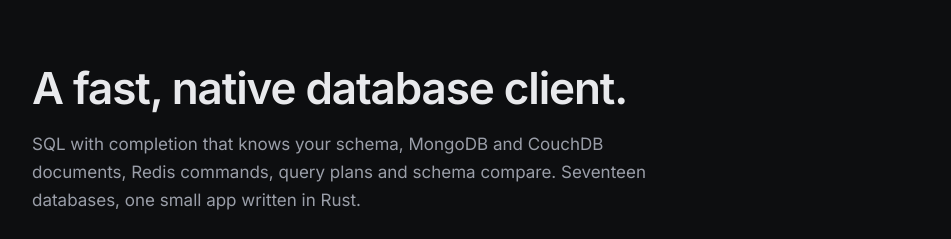
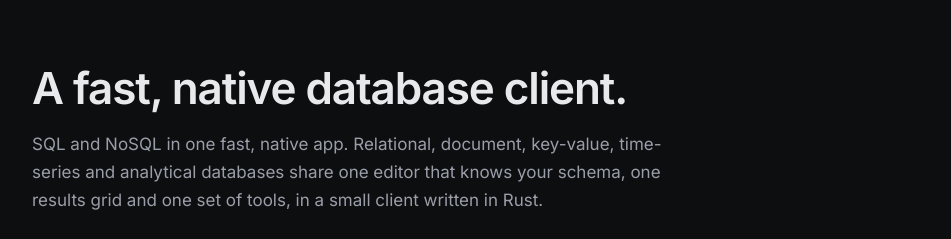
Before and after one commit to hayes-roach/DataBug, a plain HTML site: page site/index.html in a window 1280 px wide. Shown: the part 66-305 px from the top of the page, without its empty margins (164-1115 px from the left). Drawn offline with Linux system fonts and the light colour scheme; no server answers; files whose address does not match are found by name.

Commit message:
docs(site): describe DataBug by kinds of database, not by name

```diff
--- a/site/index.html
+++ b/site/index.html
@@ -4,9 +4,9 @@
 <meta charset="utf-8">
 <meta name="viewport" content="width=device-width, initial-scale=1">
 <title>DataBug</title>
-<meta name="description" content="A fast, native database client for macOS, Windows and Linux. Written in Rust. Free and open source. Works with 17 databases, from PostgreSQL to Redis.">
+<meta name="description" content="SQL and NoSQL in one fast, native app for macOS, Windows and Linux. Relational, document, key-value, time-series and analytical databases. Free and open source, written in Rust.">
 <meta property="og:title" content="DataBug">
-<meta property="og:description" content="A fast, native database client for macOS, Windows and Linux. 17 databases, from PostgreSQL to Redis.">
+<meta property="og:description" content="SQL and NoSQL in one fast, native app. Relational, document, key-value, time-series and analytical databases. Free and open source.">
 <meta property="og:image" content="https://hayes-roach.github.io/DataBug/demo-poster.jpg">
 <meta property="og:type" content="website">
 <meta name="twitter:card" content="summary_large_image">
@@ -132,7 +132,7 @@ footer a:hover { color: var(--text); }
 <main>
   <div class="wrap intro">
     <h1>A fast, native database client.</h1>
-    <p class="lede">SQL with completion that knows your schema, MongoDB and CouchDB documents, Redis commands, query plans and schema compare. Seventeen databases, one small app written in Rust.</p>
+    <p class="lede">SQL and NoSQL in one fast, native app. Relational, document, key-value, time-series and analytical databases share one editor that knows your schema, one results grid and one set of tools, in a small client written in Rust.</p>
     <div class="actions">
       <a class="button primary" id="download" href="https://github.com/hayes-roach/DataBug/releases/latest">Download</a>
       <a class="button" href="https://github.com/hayes-roach/DataBug"><svg viewBox="0 0 16 16" fill="currentColor" aria-hidden="true"><path d="M8 .25a.75.75 0 0 1 .673.418l1.882 3.815 4.21.612a.75.75 0 0 1 .416 1.279l-3.046 2.97.719 4.192a.75.75 0 0 1-1.088.791L8 12.347l-3.766 1.98a.75.75 0 0 1-1.088-.79l.72-4.194L.818 6.374a.75.75 0 0 1 .416-1.28l4.21-.611L7.327.668A.75.75 0 0 1 8 .25Z"/></svg>Star on GitHub</a>
```
